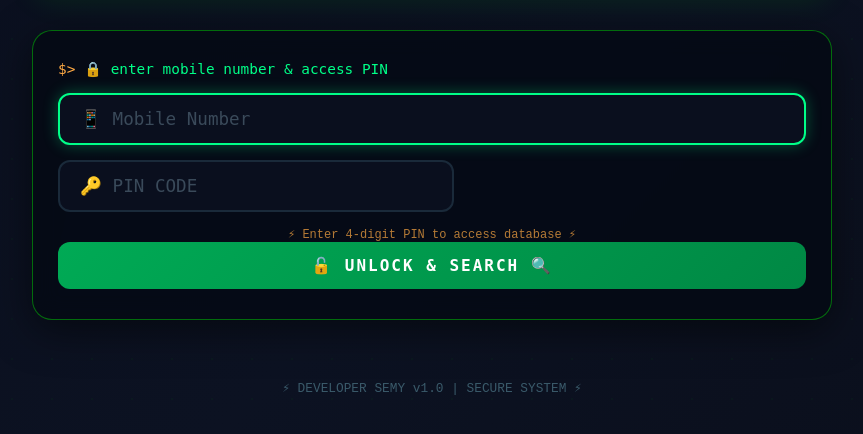
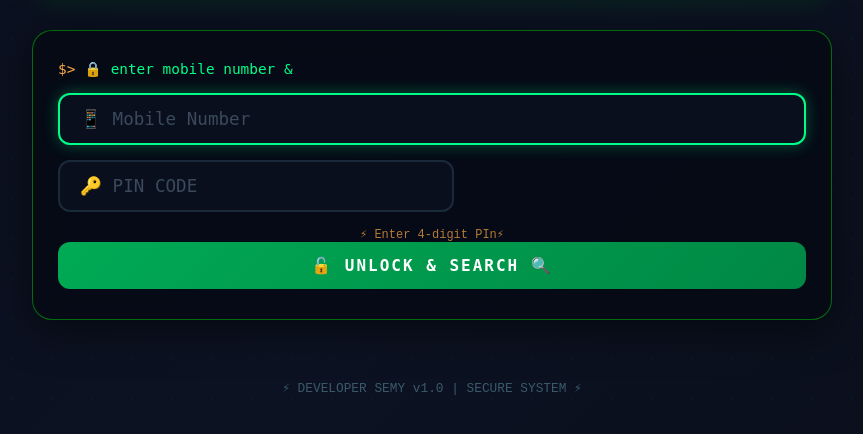
Before and after one commit to heresemy/SEMY-DARK, a FastAPI app: page / in a window 1280 px wide. Shown: the part 181-615 px from the top of the page, without its empty margins (208-1071 px from the left). Run offline with FastAPI, Linux system fonts and the light colour scheme.

Commit message:
Update index.html

```diff
--- a/templates/index.html
+++ b/templates/index.html
@@ -344,7 +344,7 @@
         <!-- Search Form -->
         <div class="search-card">
             <div class="terminal-prompt">
-                <span class="lock-icon">🔒</span> enter mobile number &amp; access PIN
+                <span class="lock-icon">🔒</span> enter mobile number &amp;
             </div>
             <form method="POST" action="/search" id="searchForm">
                 <div class="input-group">
@@ -354,7 +354,7 @@
                     <input type="password" name="pin" class="pin-input" placeholder="🔑 PIN CODE" maxlength="4" pattern="[0-9]{4}" required>
                 </div>
                 <div class="pin-hint">
-                    ⚡ Enter 4-digit PIN to access database ⚡
+                    ⚡ Enter 4-digit PIn⚡
                 </div>
                 <button type="submit" class="search-btn">
                     🔓 UNLOCK &amp; SEARCH 🔍
```
